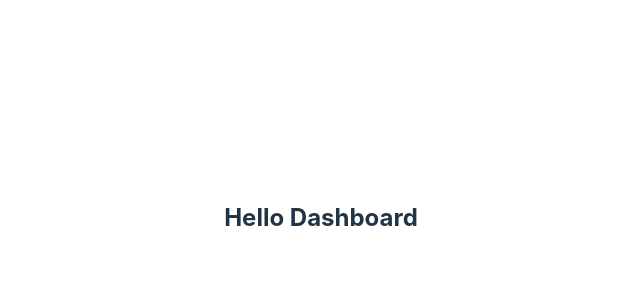
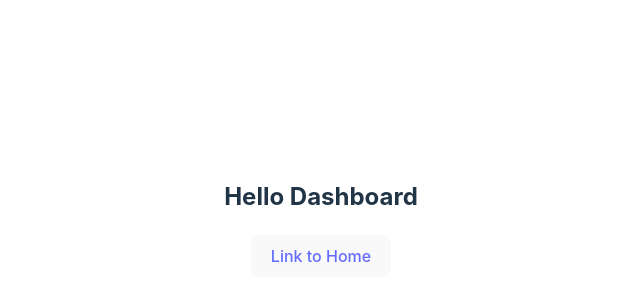
Before and after one commit to DCI-WD-TZ-23-D01/2024-10-08-spa-react-router-dom, a React (Vite) app: page /dashboard in a window 1280 px wide. Shown: the part 182-482 px from the top of the page, without its empty margins (319-959 px from the left). Built offline with nearby package versions, Linux system fonts and the light colour scheme.

Commit message:
added links

```diff
--- a/src/pages/Dashboard.jsx
+++ b/src/pages/Dashboard.jsx
@@ -1,6 +1,11 @@
+import { NavLink } from "react-router-dom"
 export const Dashboard = () => {
-    return (
+    return (<>
         <h2>Hello Dashboard</h2>
-    )
+
+
+        <button> <NavLink to='/'>Link to Home</NavLink></button>
+
+    </>)
 
 }
--- a/src/pages/Home.jsx
+++ b/src/pages/Home.jsx
@@ -1,5 +1,10 @@
+import { NavLink } from "react-router-dom"
 export const Home = () => {
-    return (
+    return (<>
         <h2>Hello Home</h2>
-    )
+
+        <button> <NavLink to='dashboard'> Link to dashboard</NavLink></button>
+
+
+    </>)
 }
```
